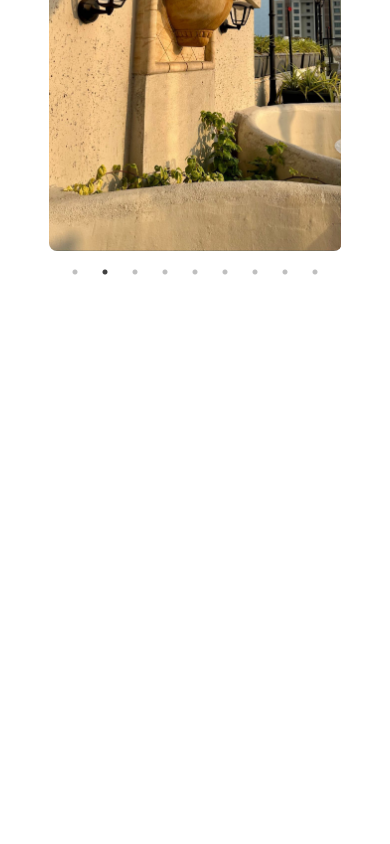
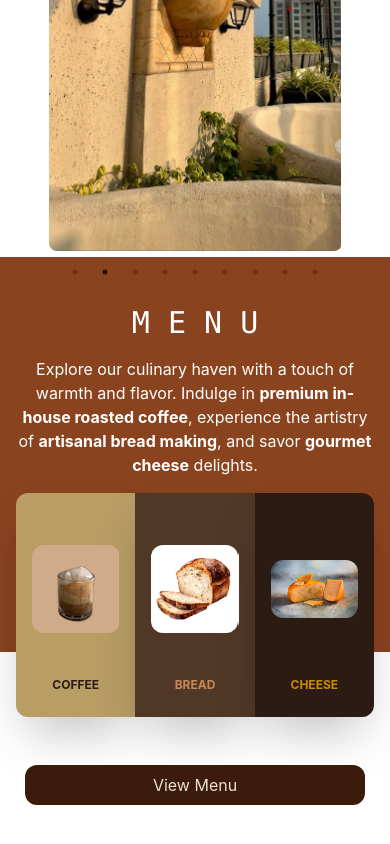
Before and after one commit to keya1331/Koe-s-Cafe-GWOC-24, a React (Create React App) app: page / in a window 390 px wide. Shown: the part 1114-1958 px from the top of the page. Before the commit the page ends 1396 px from the top, so only its background shows below. Built offline with nearby package versions, Linux system fonts and the light colour scheme.

Commit message:
dont wanna lose my data lol

```diff
--- a/src/App.js
+++ b/src/App.js
@@ -13,7 +13,6 @@ import { Parallax, ParallaxLayer } from '@react-spring/parallax';
 
 // Mobile Components
 import MHome from './Components/MHome';
-import MMenu from './Components/MMenu';
 import MHeader from './Components/MHeader';
 import MSlider from './Components/MSlider';
 
@@ -101,7 +100,7 @@ function App() {
 
           <div className='pt-[800px]'></div>
 
-          <div className='z-10' id='home'>
+          <div className='pt-[10px] z-10' id='home'>
             <Home />
           </div>
 
@@ -137,11 +136,16 @@ function App() {
 
             <div className="MSlider">
               <MSlider></MSlider>
+
             </div>
 
-            {/* <div id='MMenu' className="MMenu h-[50%]">
-              <MMenu></MMenu>
-            </div> */}
+            <div id='MMenu'>
+              <Menu></Menu>
+            </div>
+
+            <div id='MWorkshop'>
+              <Workshop />
+            </div>
 
           </div>
 
--- a/src/Components/Header.jsx
+++ b/src/Components/Header.jsx
@@ -15,11 +15,11 @@ const MenuItem = ({ text, to }) => (
 export default function Header() {
   return (
     <nav className='fixed top-4 z-50 left-0 font-bold flex justify-center items-center text-beige text-2xl pt-4 w-full'>
-      <ul className='py-3 px-12 flex flex-row items-center justify-center bg-coffee rounded-full gap-10 shadow-xl'>
+      <ul className='py-3 px-12 flex flex-row items-center justify-center bg-coffee rounded-full gap-10 shadow-xl border-2 border-beige'>
         <MenuItem text='HOME' to='/#home' />
+        <MenuItem text='MENU' to='/#menu'/>
+        <MenuItem text={<img src={Logo} className='h-14' alt="Logo" />} to='/#Main' />
         <MenuItem text='WORKSHOP' to='/#workshop'/>
-        <MenuItem text={<img src={Logo} className='h-14' alt="Logo" />} to='/#Main' />
-        <MenuItem text='MENU' to='/#menu'/>
         <MenuItem text='ABOUT US' to='/#about'/>
       </ul>
     </nav>
--- a/src/Components/MHeader.jsx
+++ b/src/Components/MHeader.jsx
@@ -14,13 +14,13 @@ const MenuItem = ({ text, to }) => (
 
 export default function MHeader() {
   return (
-    <nav className='fixed font-semibold flex justify-center items-center text-beige text-xs pt-5 w-full'>
+    <nav className='fixed z-50 left-0 font-semibold flex justify-center items-center text-beige text-xs pt-5 w-full'>
       <ul className='w-max py-[6px] flex flex-row items-center justify-center bg-coffee rounded-full shadow-xl'>
         <MenuItem text='Home' to='/#MHome' />
-        <MenuItem text='Workshop' />
+        <MenuItem text='Workshop' to='/#MWorkshop'/>
         <img src={Logo} className='h-[25px]' alt="Logo" />
-        <MenuItem text='Menu' />
-        <MenuItem text='About Us' />
+        <MenuItem text='Menu' to='/#MMenu'/>
+        <MenuItem text='About Us' to='/#MAbout'/>
       </ul>
     </nav>
   );
--- a/src/Components/MMenu.jsx
+++ /dev/null
@@ -1,9 +0,0 @@
-import React from 'react'
-
-function MMenu() {
-  return (
-    <div>MMenu</div>
-  )
-}
-
-export default MMenu
--- a/src/Components/Menu.jsx
+++ b/src/Components/Menu.jsx
@@ -3,41 +3,42 @@ import CardCoffee from './CardCoffee';
 import CardBread from './CardBread';
 import CardCheese from './CardCheese';
 
-import KoeCafeFood from '../Images/KoeCafeFood.pdf'
+import KoeCafeFood from '../Images/KoeCafeFood.pdf';
 
 const Menu = () => {
   return (
     <div>
-            <div className='w-full bg-coffee pt-8 mb-0 md:h-[350px] h-[495px]'>
-                <h1 className="text-4xl font-semibold text-center md:mt-4 mt-8 mb-4 text-white">Menu</h1>
-                <div className='max-w-[740px] mx-auto md:pt-6 md:pb-4 py-14'>
+      <div className='w-full bg-coffee pt-8 mb-0 md:h-[350px] h-[395px]'>
+        <h1 className="text-3xl md:text-6xl font-mono text-center md:mt-4 mt-4 mb-4 text-white">M E N U</h1>
+        <div className='max-w-[740px] mx-auto md:pt-6 md:pb-4 md:text-2xl'>
           <p className="text-center text-white md:mx-0 mx-4">
             Explore our culinary haven with a touch of warmth and flavor. Indulge in <strong>premium in-house roasted coffee</strong>, experience the artistry of <strong>artisanal bread making</strong>, and savor <strong>gourmet cheese</strong> delights.
           </p>
         </div>
+
         <div className='w-full px-4 bg-transparent md:mb-[-10rem] mb-[-6rem]'>
           <div className='max-w-[1040px] mx-auto flex justify-center gap-0'>
-                        <div className='md:h-64 md:w-44 w-28 h-56 flex flex-col items-center shadow-2xl bg-[#b89d65] p-4 my-4 gap-2 rounded-tl-xl rounded-bl-xl hover:scale-105 duration-300 hover:z-10 hover:rounded-xl'>
+            {/* Adjusted card sizes for md and larger screens */}
+            <div className='md:h-[300px] md:w-64 w-40 h-56 flex flex-col items-center shadow-2xl bg-[#b89d65] p-4 my-4 gap-2 rounded-tl-xl rounded-bl-xl hover:scale-105 duration-300 hover:z-10 hover:rounded-xl'>
               <div className='h-[75%] w-full flex flex-col items-center justify-center '>
                 <CardCoffee />
               </div>
               <h2 className='h-[25%] md:text-2xl text-xs font-bold text-center py-4 text-[#2c1b13]'>COFFEE</h2>
             </div>
 
-                        <div className=' md:h-64 md:w-44 w-28 h-56 flex flex-col items-center shadow-2xl bg-[#513726] p-4 my-4 gap-2 hover:scale-105 duration-300 hover:z-10 hover:rounded-xl'>
+            <div className='md:h-[300px] md:w-64 w-40 h-56 flex flex-col items-center shadow-2xl bg-[#513726] p-4 my-4 gap-2 hover:scale-105 duration-300 hover:z-10 hover:rounded-xl'>
               <div className='h-[75%] w-full flex flex-col items-center justify-center'>
                 <CardBread />
               </div>
               <h2 className='h-[25%] md:text-2xl text-xs font-bold text-center py-4 text-[#C88755]'>BREAD</h2>
             </div>
 
-                        <div className=' md:h-64 md:w-44 w-28 h-56 flex flex-col items-center shadow-2xl bg-[#2c1b13] p-4 my-4 gap-2 rounded-tr-xl rounded-br-xl hover:scale-105 duration-300 hover:z-10 hover:rounded-xl'>
+            <div className='md:h-[300px] md:w-64 w-40 h-56 flex flex-col items-center shadow-2xl bg-[#2c1b13] p-4 my-4 gap-2 rounded-tr-xl rounded-br-xl hover:scale-105 duration-300 hover:z-10 hover:rounded-xl'>
               <div className='h-[75%] w-full flex flex-col items-center justify-center'>
                 <CardCheese />
               </div>
               <h2 className='h-[25%] md:text-2xl text-xs font-bold text-center py-4 text-yellow-600'>CHEESE</h2>
             </div>
-
           </div>
           <div className='flex justify-center md:pt-0 py-8'>
             <button
@@ -53,4 +54,4 @@ const Menu = () => {
   );
 };
 
-export default Menu;
+export default Menu;
--- a/src/Components/Workshop.jsx
+++ b/src/Components/Workshop.jsx
@@ -146,7 +146,7 @@ const Workshop = () => {
   return (
     <section className="bg-[#E7DED0] py-16 z-0">
       <div className="container mx-auto p-8 bg-#D0BCA0 rounded-md shadow-md">
-        <h2 className="text-6xl font-semibold mb-8 text-center text-#82614A" style={{ fontFamily: 'Monospace' }} >W O R K S H O P</h2>
+        <h2 className="text-3xl md:text-6xl font-semibold mb-8 text-center text-#82614A" style={{ fontFamily: 'Monospace' }} >W O R K S H O P</h2>
         <div className="grid grid-cols-1 gap-16">
 
           <div>
```
Lines whose indentation alone changed are shown as unchanged.
